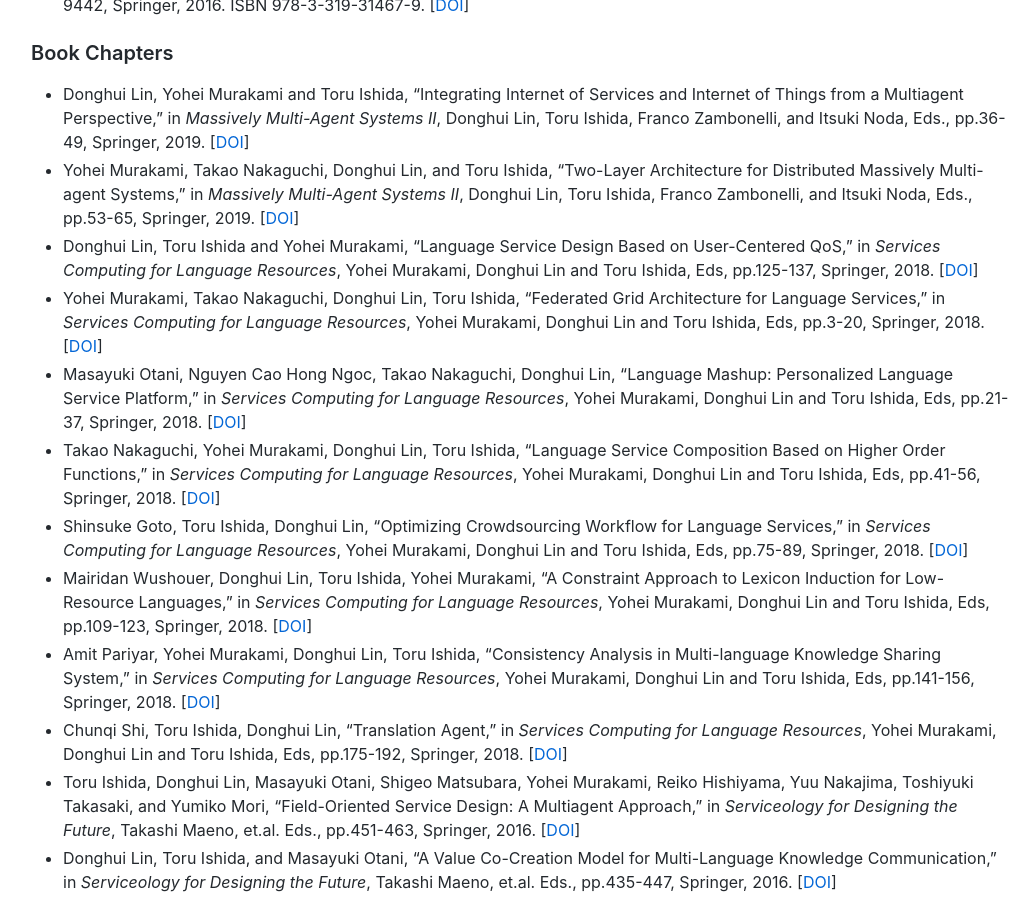
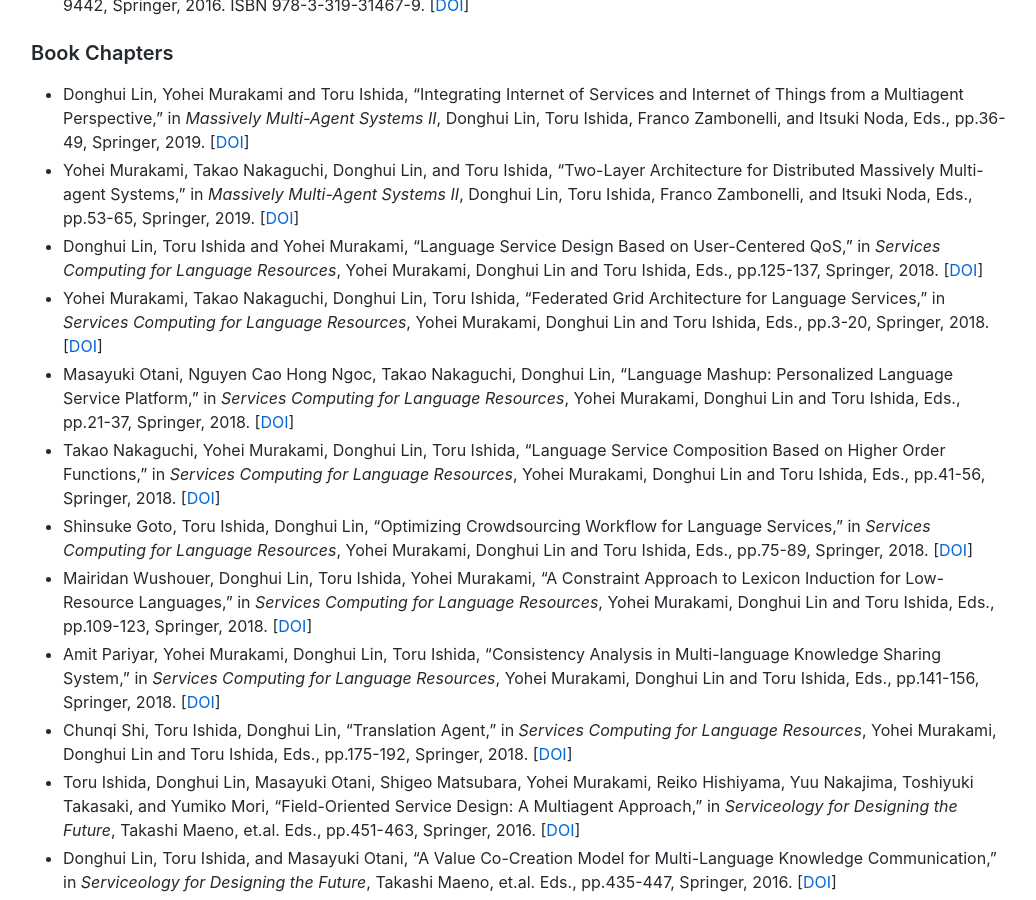
Before and after one commit to lindh/lindh.github.io, a Jekyll site: the page built from publication.md, in a window 1280 px wide and 900 px high, scrolled down 425 px. Shown: the whole window, without its empty margins (119-1155 px from the left). Built offline with Jekyll 4.4.1, drawn with Linux system fonts in a browser that asks for light colours; our own code applies the rules of GitHub Pages for plain Markdown files; comment, search, counter and statistics services are not loaded; some of the changed text lies outside the part shown.

Commit message:
Minor update 9/27

```diff
--- a/publication.md
+++ b/publication.md
@@ -11,14 +11,14 @@
 ### Book Chapters
 - Donghui Lin, Yohei Murakami and Toru Ishida, "Integrating Internet of Services and Internet of Things from a Multiagent Perspective," in _Massively Multi-Agent Systems II_, Donghui Lin, Toru Ishida, Franco Zambonelli, and Itsuki Noda, Eds., pp.36-49, Springer, 2019. [[DOI](https://doi.org/10.1007/978-3-030-20937-7_3)]
 - Yohei Murakami, Takao Nakaguchi, Donghui Lin, and Toru Ishida, "Two-Layer Architecture for Distributed Massively Multi-agent Systems," in _Massively Multi-Agent Systems II_, Donghui Lin, Toru Ishida, Franco Zambonelli, and Itsuki Noda, Eds., pp.53-65, Springer, 2019. [[DOI](https://doi.org/10.1007/978-3-030-20937-7_4)]
-- Donghui Lin, Toru Ishida and Yohei Murakami, "Language Service Design Based on User-Centered QoS," in _Services Computing for Language Resources_, Yohei Murakami, Donghui Lin and Toru Ishida, Eds, pp.125-137, Springer, 2018. [[DOI](https://doi.org/10.1007/978-981-10-7793-7_8)]
-- Yohei Murakami, Takao Nakaguchi, Donghui Lin, Toru Ishida, "Federated Grid Architecture for Language Services," in _Services Computing for Language Resources_, Yohei Murakami, Donghui Lin and Toru Ishida, Eds, pp.3-20, Springer, 2018. [[DOI](https://doi.org/10.1007/978-981-10-7793-7_1)]
-- Masayuki Otani, Nguyen Cao Hong Ngoc, Takao Nakaguchi, Donghui Lin, "Language Mashup: Personalized Language Service Platform," in _Services Computing for Language Resources_, Yohei Murakami, Donghui Lin and Toru Ishida, Eds, pp.21-37, Springer, 2018. [[DOI](https://doi.org/10.1007/978-981-10-7793-7_2)]
-- Takao Nakaguchi, Yohei Murakami, Donghui Lin, Toru Ishida, "Language Service Composition Based on Higher Order Functions," in _Services Computing for Language Resources_, Yohei Murakami, Donghui Lin and Toru Ishida, Eds, pp.41-56, Springer, 2018. [[DOI](https://doi.org/10.1007/978-981-10-7793-7_3)]
-- Shinsuke Goto, Toru Ishida, Donghui Lin, "Optimizing Crowdsourcing Workflow for Language Services," in _Services Computing for Language Resources_, Yohei Murakami, Donghui Lin and Toru Ishida, Eds, pp.75-89, Springer, 2018. [[DOI](https://doi.org/10.1007/978-981-10-7793-7_5)]
-- Mairidan Wushouer, Donghui Lin, Toru Ishida, Yohei Murakami, "A Constraint Approach to Lexicon Induction for Low-Resource Languages," in _Services Computing for Language Resources_, Yohei Murakami, Donghui Lin and Toru Ishida, Eds, pp.109-123, Springer, 2018. [[DOI](https://doi.org/10.1007/978-981-10-7793-7_7)]
-- Amit Pariyar, Yohei Murakami, Donghui Lin, Toru Ishida, "Consistency Analysis in Multi-language Knowledge Sharing System," in _Services Computing for Language Resources_, Yohei Murakami, Donghui Lin and Toru Ishida, Eds, pp.141-156, Springer, 2018. [[DOI](https://doi.org/10.1007/978-981-10-7793-7_9)]
-- Chunqi Shi, Toru Ishida, Donghui Lin, "Translation Agent," in _Services Computing for Language Resources_, Yohei Murakami, Donghui Lin and Toru Ishida, Eds, pp.175-192, Springer, 2018. [[DOI](https://doi.org/10.1007/978-981-10-7793-7_11)]
+- Donghui Lin, Toru Ishida and Yohei Murakami, "Language Service Design Based on User-Centered QoS," in _Services Computing for Language Resources_, Yohei Murakami, Donghui Lin and Toru Ishida, Eds., pp.125-137, Springer, 2018. [[DOI](https://doi.org/10.1007/978-981-10-7793-7_8)]
+- Yohei Murakami, Takao Nakaguchi, Donghui Lin, Toru Ishida, "Federated Grid Architecture for Language Services," in _Services Computing for Language Resources_, Yohei Murakami, Donghui Lin and Toru Ishida, Eds., pp.3-20, Springer, 2018. [[DOI](https://doi.org/10.1007/978-981-10-7793-7_1)]
+- Masayuki Otani, Nguyen Cao Hong Ngoc, Takao Nakaguchi, Donghui Lin, "Language Mashup: Personalized Language Service Platform," in _Services Computing for Language Resources_, Yohei Murakami, Donghui Lin and Toru Ishida, Eds., pp.21-37, Springer, 2018. [[DOI](https://doi.org/10.1007/978-981-10-7793-7_2)]
+- Takao Nakaguchi, Yohei Murakami, Donghui Lin, Toru Ishida, "Language Service Composition Based on Higher Order Functions," in _Services Computing for Language Resources_, Yohei Murakami, Donghui Lin and Toru Ishida, Eds., pp.41-56, Springer, 2018. [[DOI](https://doi.org/10.1007/978-981-10-7793-7_3)]
+- Shinsuke Goto, Toru Ishida, Donghui Lin, "Optimizing Crowdsourcing Workflow for Language Services," in _Services Computing for Language Resources_, Yohei Murakami, Donghui Lin and Toru Ishida, Eds., pp.75-89, Springer, 2018. [[DOI](https://doi.org/10.1007/978-981-10-7793-7_5)]
+- Mairidan Wushouer, Donghui Lin, Toru Ishida, Yohei Murakami, "A Constraint Approach to Lexicon Induction for Low-Resource Languages," in _Services Computing for Language Resources_, Yohei Murakami, Donghui Lin and Toru Ishida, Eds., pp.109-123, Springer, 2018. [[DOI](https://doi.org/10.1007/978-981-10-7793-7_7)]
+- Amit Pariyar, Yohei Murakami, Donghui Lin, Toru Ishida, "Consistency Analysis in Multi-language Knowledge Sharing System," in _Services Computing for Language Resources_, Yohei Murakami, Donghui Lin and Toru Ishida, Eds., pp.141-156, Springer, 2018. [[DOI](https://doi.org/10.1007/978-981-10-7793-7_9)]
+- Chunqi Shi, Toru Ishida, Donghui Lin, "Translation Agent," in _Services Computing for Language Resources_, Yohei Murakami, Donghui Lin and Toru Ishida, Eds., pp.175-192, Springer, 2018. [[DOI](https://doi.org/10.1007/978-981-10-7793-7_11)]
 - Toru Ishida, Donghui Lin, Masayuki Otani, Shigeo Matsubara, Yohei Murakami, Reiko Hishiyama, Yuu Nakajima, Toshiyuki Takasaki, and Yumiko Mori, "Field-Oriented Service Design: A Multiagent Approach," in _Serviceology for Designing the Future_, Takashi Maeno, et.al. Eds., pp.451-463, Springer, 2016. [[DOI](https://doi.org/10.1007/978-4-431-55861-3_31)]
 - Donghui Lin, Toru Ishida, and Masayuki Otani, "A Value Co-Creation Model for Multi-Language Knowledge Communication," in _Serviceology for Designing the Future_, Takashi Maeno, et.al. Eds., pp.435-447, Springer, 2016. [[DOI](https://doi.org/10.1007/978-4-431-55861-3_30)]
 - Masayuki Otani, Kaori Kita, Donghui Lin, Toru Ishida, "Analysis of Multi-language Knowledge Communication Service in Intercultural Agricultural Support," in _Serviceology for Designing the Future_, Takashi Maeno, et.al. Eds., pp.417-434, Springer, 2016. [[DOI](https://doi.org/10.1007/978-4-431-55861-3_29)]
@@ -53,8 +53,8 @@
 - 中口孝雄，村上陽平，林冬惠，石田亨. 高階関数を導入した階層的サービス合成記述, _電子情報通信学会B_, Vol.J99-B, No.10, pp.834-842, 2016. [[DOI](https://doi.org/10.14923/transcomj.2016IAP0016)]
 - 後藤真介，林冬惠，石田亨. クラウドソーシングによる翻訳評価の分析, _電子情報通信学会論文誌D_, Vol.J97-D, No.7, pp.1158-1165, 2014.
 - 村上陽平，林冬惠，石田亨，田仲正弘. 多言語サービス基盤のための連邦アーキテクチャ，_電子情報通信学会和文論文誌D_，Vol.J97-D, No.6, pp.1094-1101, 2014．
-- 山口卓郎，菱山玲子，北川大輔，中島悠，稲葉 利江子，林冬惠. 機械翻訳サービスと編集サービスの相互連携における翻訳品質と編集者適応，_情報処理学会論文誌_，Vol.55, No.4, pp.1303-1315, 2014．
-- 石田亨，村上陽平，稲葉利江子，林冬惠，田仲正弘. 言語グリッド：サービス指向の多言語基盤，_電子情報通信学会論文誌D_, Vol.J95-D, No.1, pp.2-10, 2012. (招待論文)[[PDF](./files/j95-d_1_2.pdf)]
+- 山口卓郎，菱山玲子，北川大輔，中島悠，稲葉利江子，林冬惠. 機械翻訳サービスと編集サービスの相互連携における翻訳品質と編集者適応，_情報処理学会論文誌_，Vol.55, No.4, pp.1303-1315, 2014．
+- 石田亨，村上陽平，稲葉利江子，林冬惠，田仲正弘. 言語グリッド：サービス指向の多言語基盤，_電子情報通信学会論文誌D_, Vol.J95-D, No.1, pp.2-10, 2012. (招待論文) [[PDF](./files/j95-d_1_2.pdf)]
 
 ### International Conference Papers
 - Shiyao Ding and Donghui Lin, "Dynamic Task Allocation for Cost-Efficient Edge Cloud Computing," _The 17th IEEE International Conference on Services Computing (IEEE SCC 2020)_, Beijing, China, October, 2020.
```
Also changed, not shown: index.md (+8 -10 lines).
